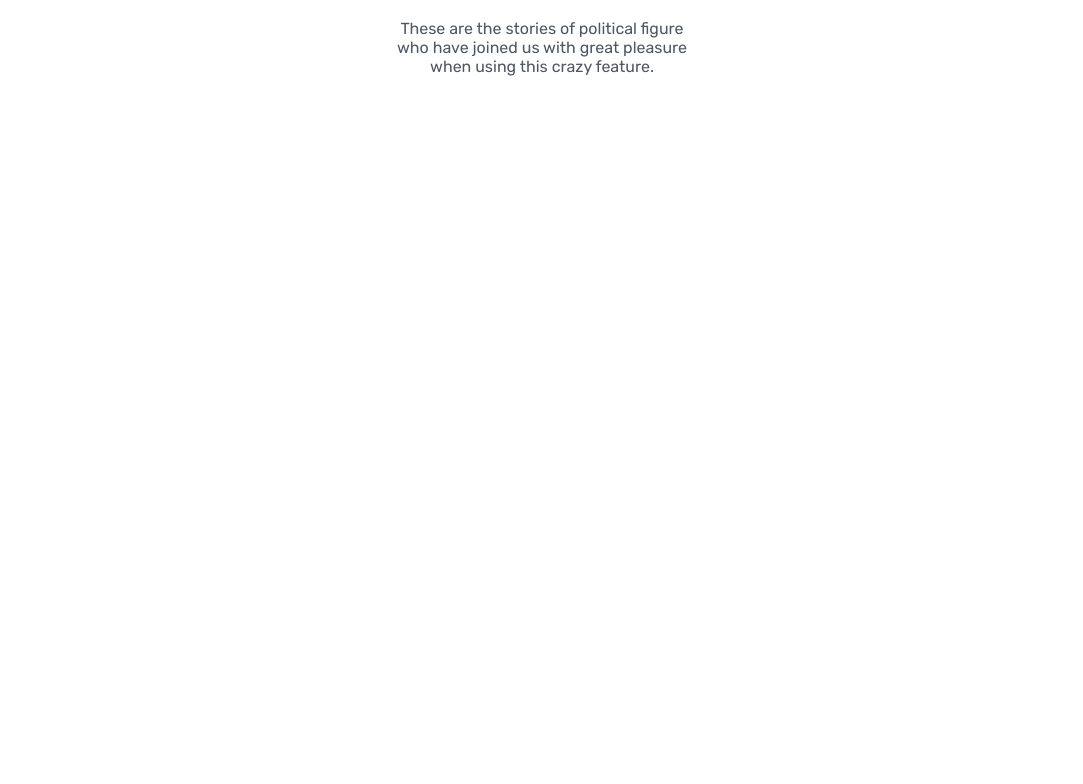
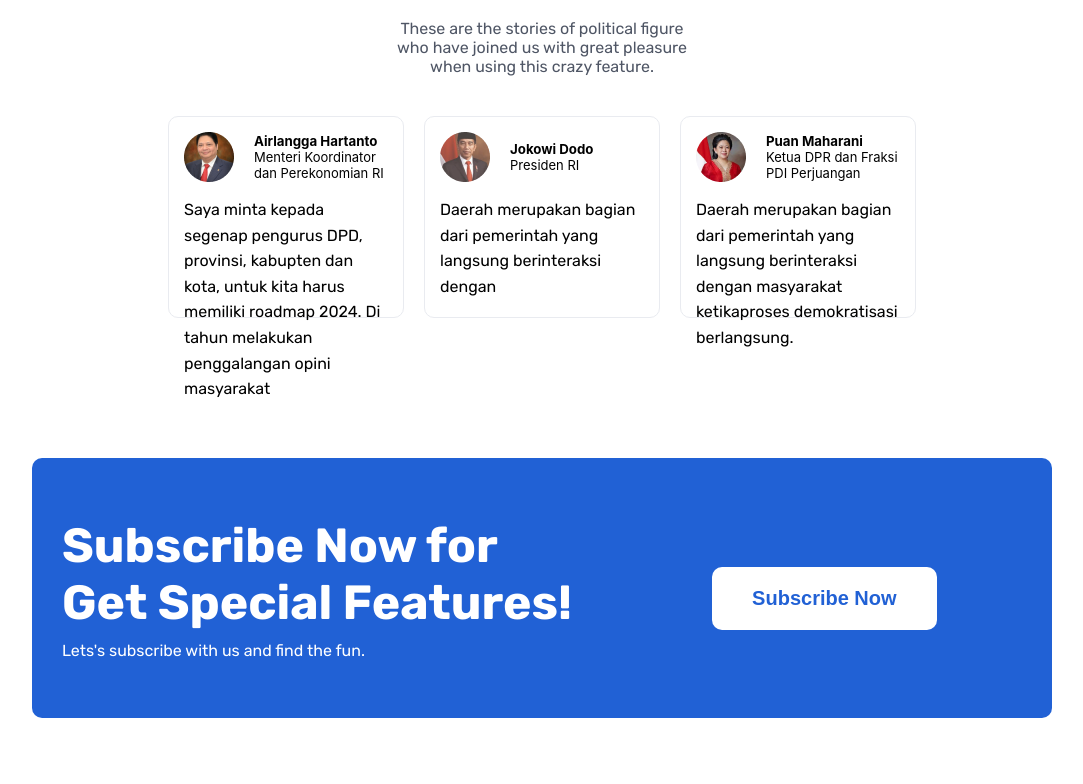
Before and after one commit to sayarama/ebdesk-slicing, a React (Create React App) app: page /about in a window 1280 px wide. Shown: the part 1676-2460 px from the top of the page, without its empty margins (98-1181 px from the left). Before the commit the page ends 1752 px from the top, so only its background shows below. Built offline with nearby package versions, Linux system fonts and the light colour scheme.

Commit message:
Add Login Page

```diff
--- a/src/pages/about/about.css
+++ b/src/pages/about/about.css
@@ -146,6 +146,7 @@
     margin: auto;
     text-align: center;
     margin-top: 150px;
+    margin-bottom: 130px;
 }
 
 .main-advisor > article > h1{
@@ -178,6 +179,15 @@
     margin: 20px;
 }
 
+.card-container{
+    display: flex;
+    margin-top: 30px;
+}
+
+.card-container .political-card{
+    margin: 10px;
+}
+
 .advisor-card h1 {
     font-size: 1.5em;
     font-weight: 400;
@@ -190,3 +200,38 @@
     color: rgba(79, 86, 101, 1);
     letter-spacing: 3px;
 }
+
+.political-card{
+    text-align: left;
+    border: 1px solid rgba(233, 235, 240, 1);
+    width: 350px;
+    height: 170px;
+    padding: 15px;
+    border-radius: 10px;
+}
+
+.political-card > div{
+    display: flex;
+    align-items: center;
+    margin-bottom: 15px;
+}
+
+.political-card > span {
+    line-height: 1.6;
+    font-family: "Rubik";
+}
+
+.political-card > div > span {
+    margin-left: 20px;
+
+}
+
+.political-card > div > span h1 {
+    margin-left: 20px;
+
+}
+
+.political-card > div > span p {
+    font-size: small;
+
+}
--- a/src/pages/about/about.js
+++ b/src/pages/about/about.js
@@ -5,10 +5,13 @@ import LogoWhite from "../../assets/logo-white.svg";
 import { Link } from "react-router-dom";
 import Quote from "../../assets/quote.svg";
 import Grid from "../../assets/grid-top.svg";
-import Xavier from "../../assets/xavier.png"
-import Sara from "../../assets/sara.png"
-import Brandon from "../../assets/brandon.png"
-
+import Xavier from "../../assets/xavier.png";
+import Sara from "../../assets/sara.png";
+import Brandon from "../../assets/brandon.png";
+import Airlangga from "../../assets/airlangga.png";
+import Jokowi from "../../assets/jokowi.png";
+import Puan from "../../assets/puan.png";
+import Footer from "../../components/footer/footer"
 
 function about() {
   return (
@@ -19,7 +22,7 @@ function about() {
           <nav className="nav-about">
             <img src={LogoWhite} />
             <div className="middle-about">
-              <p>Home</p>
+              <Link to="/" style={{textDecoration: "none", color:"white"}}>Home</Link>
               <p>Product</p>
               <p>Blog</p>
               <p>Pricing</p>
@@ -74,26 +77,82 @@ function about() {
         </article>
         <article className="main-advisor-card">
           <div className="advisor-card">
-            <img src={Xavier}/>
+            <img src={Xavier} />
             <h1>Xavier Oswald</h1>
             <p>CO-FOUNDER, DEVELOPER</p>
           </div>
           <div className="advisor-card">
-            <img src={Sara}/>
+            <img src={Sara} />
             <h1>Xavier Oswald</h1>
             <p>CO-FOUNDER, DEVELOPER</p>
           </div>
           <div className="advisor-card">
-            <img src={Brandon}/>
+            <img src={Brandon} />
             <h1>Xavier Oswald</h1>
             <p>PROJECT MANAGER</p>
           </div>
         </article>
         <article>
           <h1>What Political Figure Say</h1>
-          <p>These are the stories of political figure who have joined us with great pleasure when using this crazy feature.</p>
+          <p>
+            These are the stories of political figure who have joined us with
+            great pleasure when using this crazy feature.
+          </p>
         </article>
+       <section className="card-container">
+       <article className="political-card">
+            <div>
+              <img src={Airlangga} />
+              <span>
+              <h5>Airlangga Hartanto</h5>
+              <p>Menteri Koordinator dan Perekonomian RI</p>
+              </span>
+            </div>
+            <span>
+              Saya minta kepada segenap pengurus DPD, provinsi, kabupten dan
+              kota, untuk kita harus memiliki roadmap 2024. Di tahun melakukan
+              penggalangan opini masyarakat
+            </span>
+        </article>
+        <article className="political-card">
+            <div>
+              <img src={Jokowi} />
+              <span>
+              <h5>Jokowi Dodo</h5>
+              <p>Presiden RI</p>
+              </span>
+            </div>
+            <span>
+            Daerah merupakan bagian dari pemerintah yang langsung berinteraksi dengan
+            </span>
+        </article>
+        <article className="political-card">
+            <div>
+              <img src={Puan} />
+              <span>
+              <h5>Puan Maharani</h5>
+              <p>Ketua DPR dan Fraksi PDI Perjuangan</p>
+              </span>
+            </div>
+            <span>
+            Daerah merupakan bagian dari pemerintah yang langsung berinteraksi dengan masyarakat ketikaproses demokratisasi berlangsung.
+            </span>
+        </article>
+       </section>
       </section>
+
+      {/* CTA */}
+      <section className="cta">
+          <div>
+            <h1>Subscribe Now for  <br/> Get Special Features!</h1>
+            <p>Lets's subscribe with us and find the fun.</p>
+          </div>
+          <div>
+            <button>Subscribe Now</button>
+          </div>
+        </section>
+        {/* Footer */}
+        <Footer/>
     </>
   );
 }
--- a/src/pages/login/login.js
+++ b/src/pages/login/login.js
@@ -1,4 +1,5 @@
 import React from 'react'
+import "./login.css"
 
 function login() {
   return (
```
